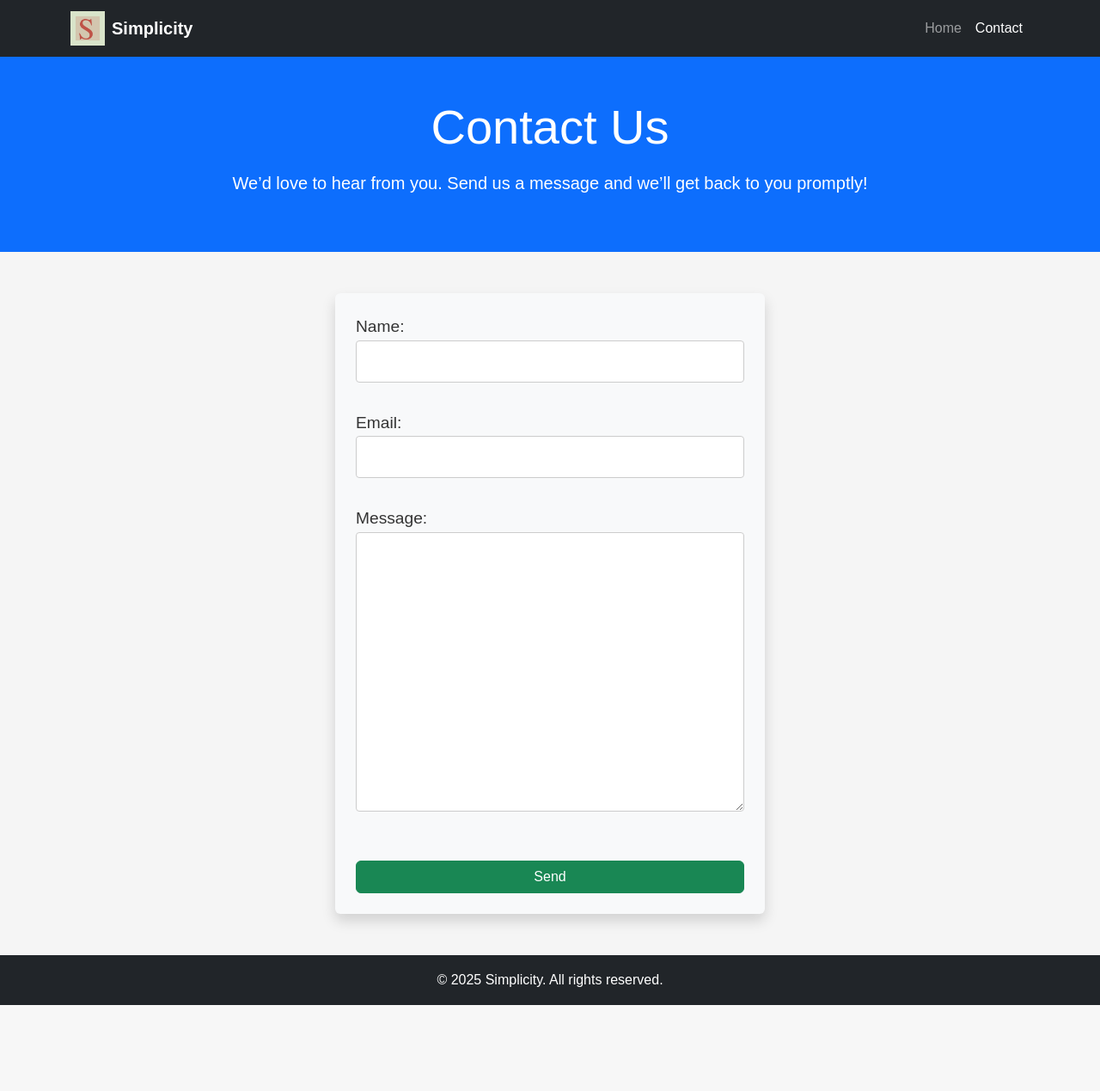
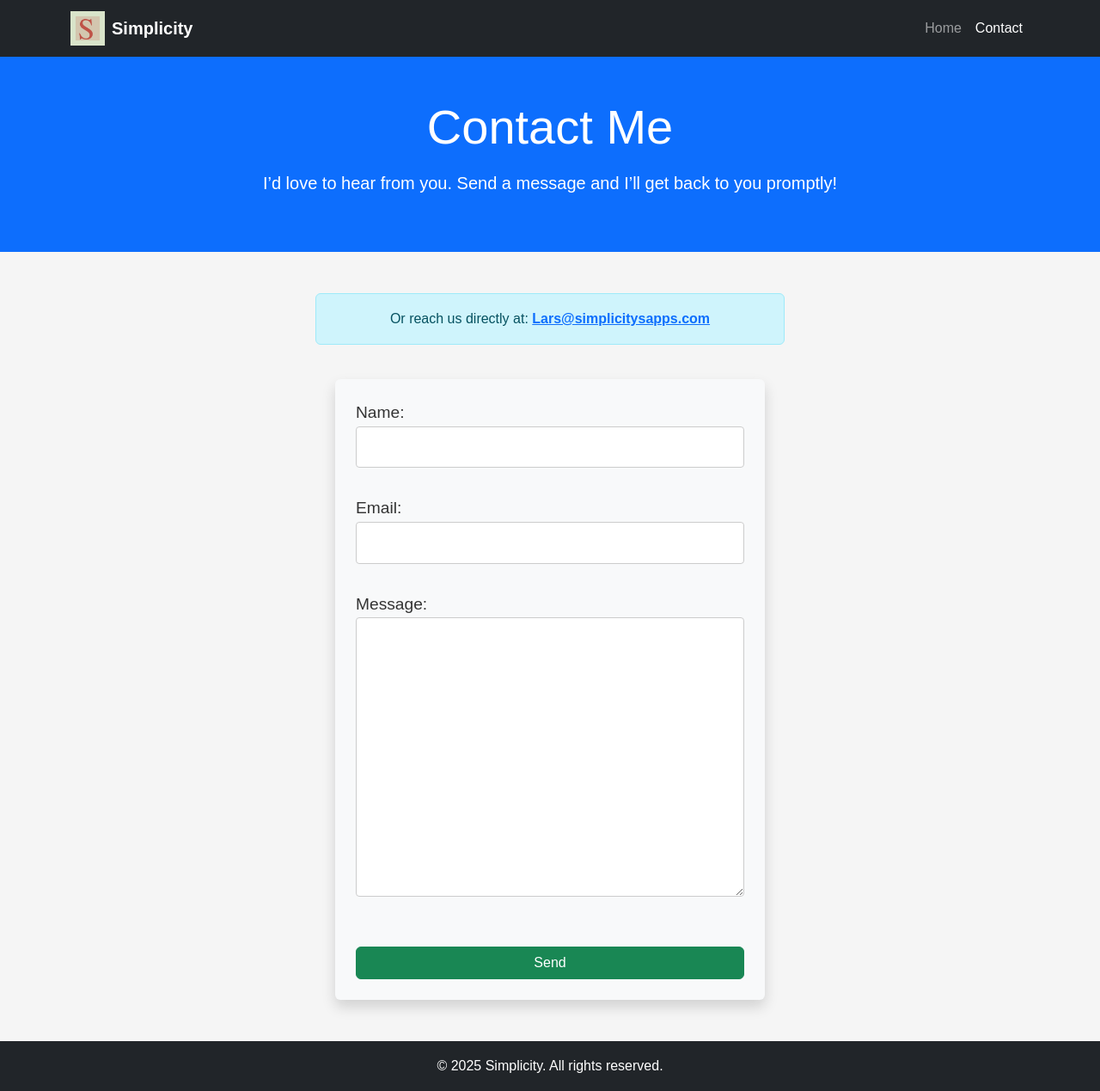
Before and after one commit to larslover/simplicity_project, a Django app: page /contact/ in a window 1280 px wide. Shown: the whole page at 86% size. Before the commit the page ends 1169 px from the top, so only its background shows below. Run offline with Django 5.2, Linux system fonts and the light colour scheme.

Commit message:
added email

```diff
--- a/main/templates/main/contact.html
+++ b/main/templates/main/contact.html
@@ -4,7 +4,7 @@
 <head>
   <meta charset="UTF-8">
   <meta name="viewport" content="width=device-width, initial-scale=1.0">
-  <title>Contact Us | Simplicity</title>
+  <title>Contact | Simplicity</title>
 
   <!-- Bootstrap CSS -->
   <link href="https://cdn.jsdelivr.net/npm/bootstrap@5.3.2/dist/css/bootstrap.min.css" rel="stylesheet">
@@ -36,8 +36,8 @@
   <!-- Header -->
   <header class="bg-primary text-white text-center py-5">
     <div class="container">
-      <h1 class="display-4">Contact Us</h1>
-      <p class="lead">We’d love to hear from you. Send us a message and we’ll get back to you promptly!</p>
+      <h1 class="display-4">Contact Me</h1>
+      <p class="lead">I’d love to hear from you. Send a message and I’ll get back to you promptly!</p>
     </div>
   </header>
 
@@ -51,6 +51,17 @@
         </div>
       {% endif %}
 
+      <!-- Business email contact -->
+      <div class="row justify-content-center mb-4">
+        <div class="col-12 col-md-8 col-lg-6">
+          <div class="alert alert-info text-center" role="alert">
+            Or reach us directly at:
+            <a href="mailto:Lars@simplicitysapps.com" class="fw-bold">Lars@simplicitysapps.com</a>
+          </div>
+        </div>
+      </div>
+
+      <!-- Contact form -->
       <div class="row justify-content-center">
         <div class="col-12 col-md-8 col-lg-6">
           <form method="post" class="p-4 bg-light rounded shadow">
```
